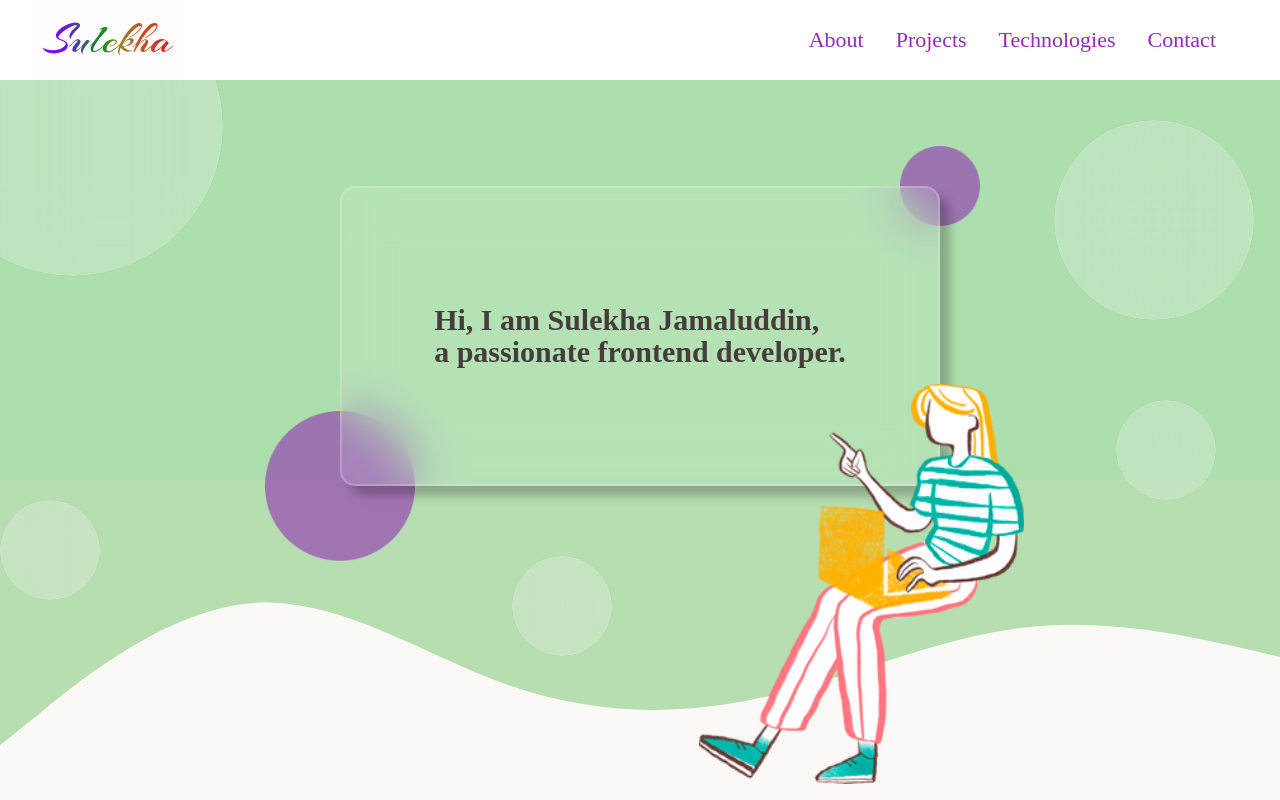
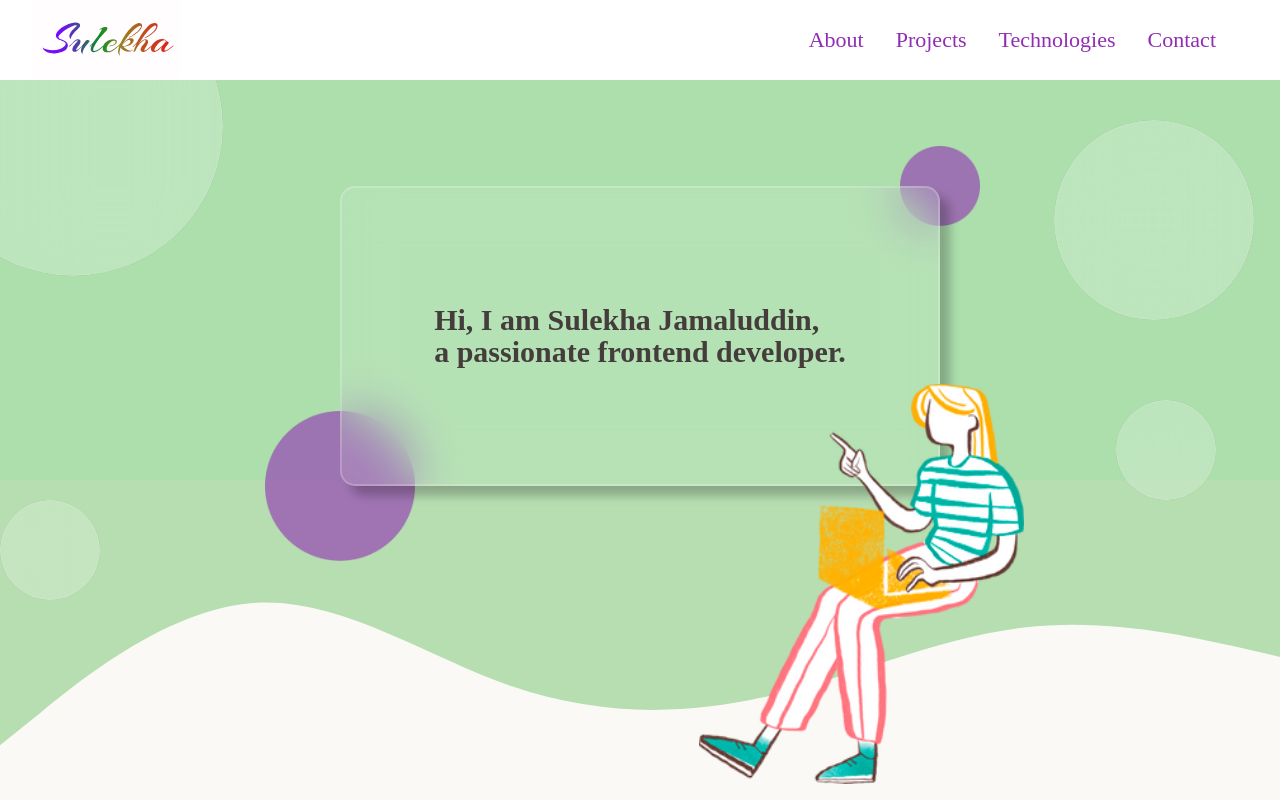
Before and after one commit to sulekhajamaluddin/portfolio, a React (Create React App) app: page / in a window 1280 px wide. Shown: the top 800 px of the page. Built offline with nearby package versions, Linux system fonts and the light colour scheme; a web font is replaced by a local one.

Commit message:
Fix Responsiveness

```diff
--- a/src/components/Hero.jsx
+++ b/src/components/Hero.jsx
@@ -34,7 +34,6 @@ export default function Hero() {
       <div className="circle hero__small-circle circle-1"></div>
       <div className="circle hero__small-circle circle-2"></div>
       <div className="circle hero__small-circle circle-3"></div>
-      <div className="circle hero__small-circle circle-4"></div>
       <div className="circle hero__medium-circle circle-5"></div>
       <div className="circle hero__medium-circle circle-6"></div>
     </section>
--- a/src/styles/components/Contact.css
+++ b/src/styles/components/Contact.css
@@ -51,10 +51,20 @@
   justify-content: center;
 }
 
+.footer__section-two div {
+  display: flex;
+  justify-content: space-between;
+}
+
 .network-icon {
   height: 30px;
   width: 30px;
-  margin: 2.5px;
+
+  fill: black;
+}
+
+.network-icon:nth-of-type(1) {
+  margin-left: 10px;
 }
 
 /*Phones : iPhone SE, iPhone XR, iPhone 12 Pro, Samsung Galaxy S20 Ultra*/
--- a/src/styles/components/Hero.css
+++ b/src/styles/components/Hero.css
@@ -102,11 +102,6 @@
 .circle-3 {
   bottom: 25%;
   left: 0%;
-}
-
-.circle-4 {
-  /*Height from the bottom is handled by media query*/
-  left: 40%;
 }
 
 .circle-5 {
@@ -255,23 +250,7 @@
     right: 20%;
     bottom: 2%;
   }
-
-  .circle-4 {
-    bottom: 25%;
-  }
-
-  @media screen and (min-height: 600px) and (max-height: 800) {
-    .circle-4 {
-      bottom: 10%;
-    }
-  }
 }
-
-/* @media screen and (min-width: 1281px) and (max-width: 1649px) and (min-height: 850px) {
-  .circle-4 {
-    bottom: 18%;
-  }
-} */
 
 /*Very Large Screens*/
 
@@ -318,6 +297,8 @@
   }
 }
 
+/*Media Query to handle the different shapes on the screen depending on screen width and height*/
+
 @media screen and (min-width: 375px) and (max-width: 749px) {
   .purple-circle-big,
   .purple-circle-small,
@@ -334,7 +315,6 @@
   .green-bg,
   .wave-bg,
   .circle-3,
-  .circle-4,
   .circle-6 {
     display: none;
   }
@@ -345,28 +325,3 @@
     display: none;
   }
 }
-
-/*Height of circle-4 from the bottom of the screen*/
-
-@media screen and (min-height: 600px) {
-  .circle-4 {
-    bottom: 15%;
-  }
-}
-
-@media screen and (min-height: 800px) {
-  .circle-4 {
-    bottom: 18%;
-  }
-}
-
-@media screen and (min-height: 1000px) {
-  .circle-4 {
-    bottom: 22%;
-  }
-}
-@media screen and (min-height: 1200px) {
-  .circle-4 {
-    bottom: 28%;
-  }
-}
```
